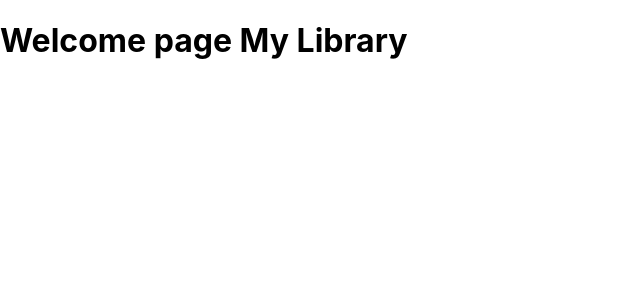
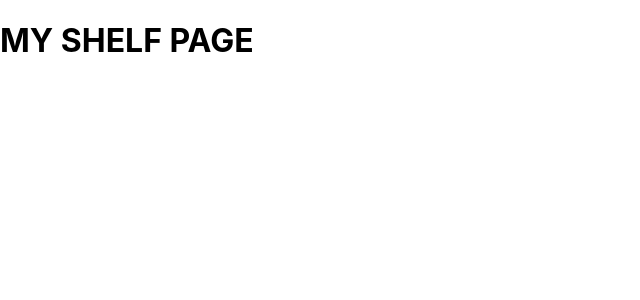
Before and after one commit to oceanesch/mylibrary, a React (Create React App) app: page /myshelf in a window 1280 px wide. Shown: the top 300 px of the page, without its empty margins (0-640 px from the left). Built offline with nearby package versions, Linux system fonts and the light colour scheme.

Commit message:
Install libraries (#1)
* adding MUI libraries

* installing emotion

* installing react router

* trying out the router

```diff
--- a/package.json
+++ b/package.json
@@ -3,11 +3,15 @@
   "version": "0.1.0",
   "private": true,
   "dependencies": {
+    "@emotion/react": "^11.5.0",
+    "@emotion/styled": "^11.3.0",
+    "@mui/material": "^5.1.0",
     "@testing-library/jest-dom": "^5.14.1",
     "@testing-library/react": "^11.2.7",
     "@testing-library/user-event": "^12.8.3",
     "react": "^17.0.2",
     "react-dom": "^17.0.2",
+    "react-router-dom": "^6.0.1",
     "react-scripts": "4.0.3",
     "web-vitals": "^1.1.2"
   },
--- a/src/App.js
+++ b/src/App.js
@@ -1,7 +1,14 @@
+import { Route, Routes } from 'react-router-dom';
+import LandingPage from '../src/pages/LandingPage';
+import MyShelf from '../src/pages/MyShelf';
+
 function App() {
     return (
         <div className="App">
-            <h1>Welcome page My Library</h1>
+            <Routes>
+                <Route path="/" element={<LandingPage />} />
+                <Route path="/myshelf" element={<MyShelf />} />
+            </Routes>
         </div>
     );
 }
--- a/src/index.js
+++ b/src/index.js
@@ -1,14 +1,16 @@
 import React from 'react';
 import ReactDOM from 'react-dom';
+import { BrowserRouter } from 'react-router-dom';
 import './index.css';
 import App from './App';
 
-
 ReactDOM.render(
-  <React.StrictMode>
-    <App />
-  </React.StrictMode>,
-  document.getElementById('root')
+    <React.StrictMode>
+        <BrowserRouter>
+            <App />
+        </BrowserRouter>
+    </React.StrictMode>,
+    document.getElementById('root')
 );
 
 // If you want to start measuring performance in your app, pass a function
--- /dev/null
+++ b/src/pages/LandingPage.js
@@ -0,0 +1,9 @@
+const LandingPage = () => {
+    return (
+        <div>
+            <h1>MY LANDING PAGE</h1>
+        </div>
+    );
+};
+
+export default LandingPage;
--- /dev/null
+++ b/src/pages/MyShelf.js
@@ -0,0 +1,9 @@
+const MyShelf = () => {
+    return (
+        <div>
+            <h1>MY SHELF PAGE</h1>
+        </div>
+    );
+};
+
+export default MyShelf;
```
Also changed, not shown: 1 other file (tests, documents, lock files or other folders).
